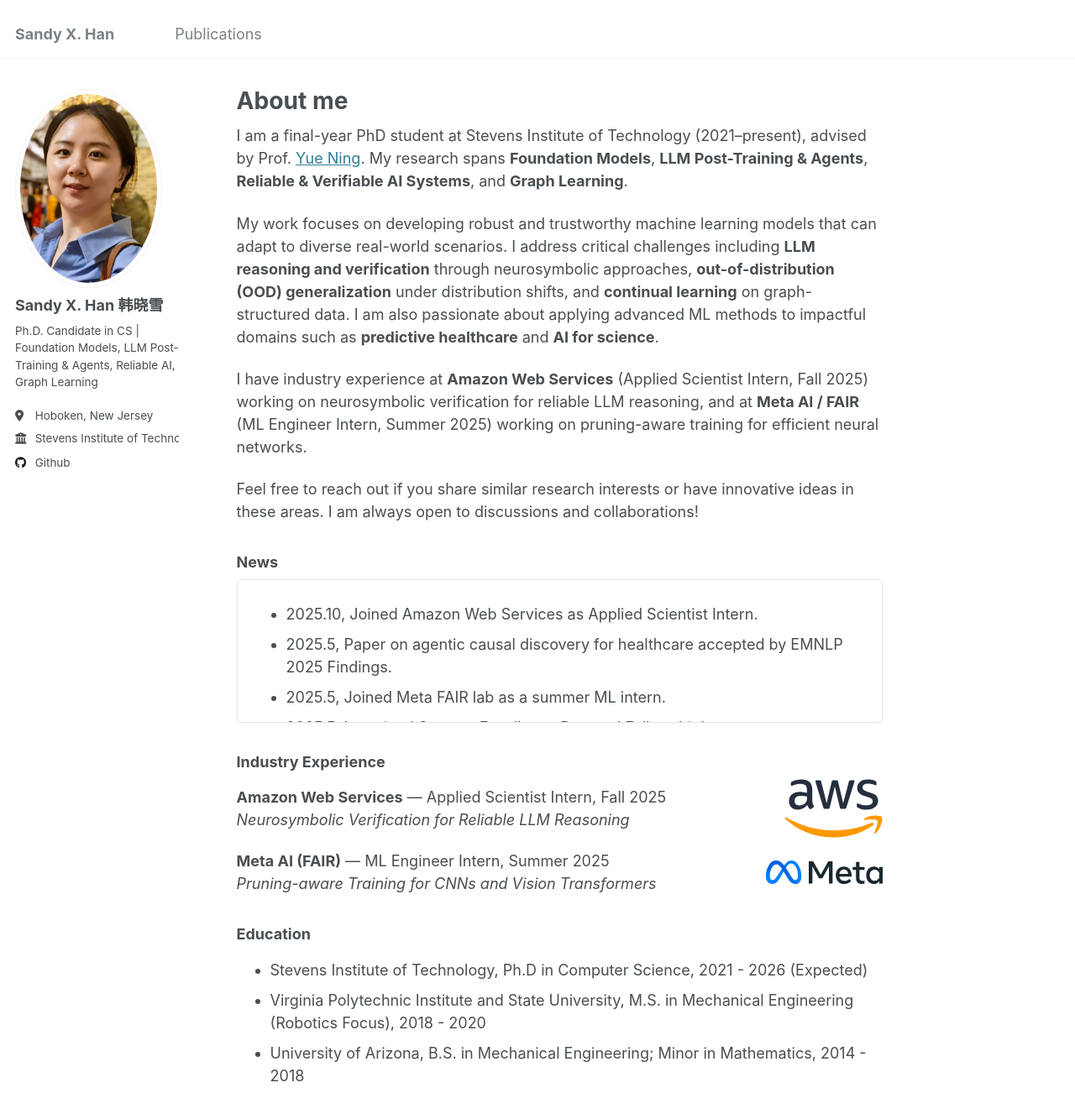
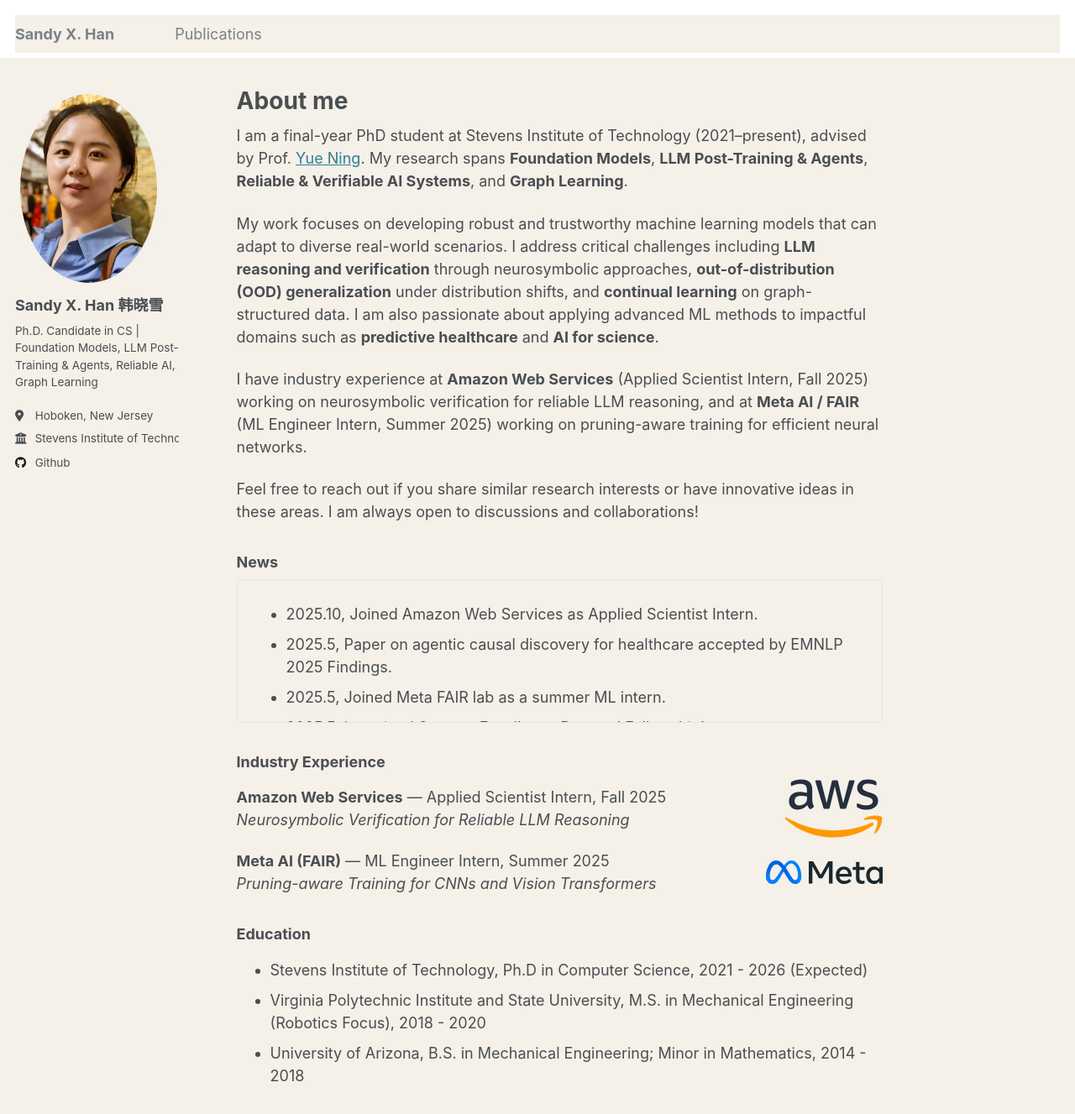
Before and after one commit to hanxiaoxue114/hanxiaoxue114.github.io, a Jekyll site: the page built from _pages/about.md, in a window 1280 px wide and 1400 px high. Shown: the top 1327 px of the window at 84% size. Built offline with Jekyll 4.4.1, drawn with Linux system fonts in a browser that asks for light colours.

Commit message:
Change site background to warm stone color
Co-Authored-By: Claude Opus 4.6 <noreply@anthropic.com>

```diff
--- a/_sass/_variables.scss
+++ b/_sass/_variables.scss
@@ -61,8 +61,8 @@ $darker-gray                : mix(#000, $gray, 60%);
 $light-gray                 : mix(#fff, $gray, 50%);
 $lighter-gray               : mix(#fff, $gray, 90%);
 
-$body-color                 : #fff;
-$background-color           : #fff;
+$body-color                 : #f5f0e8;
+$background-color           : #f5f0e8;
 $code-background-color      : #fafafa;
 $code-background-color-dark : $light-gray;
 $text-color                 : $dark-gray;
```
